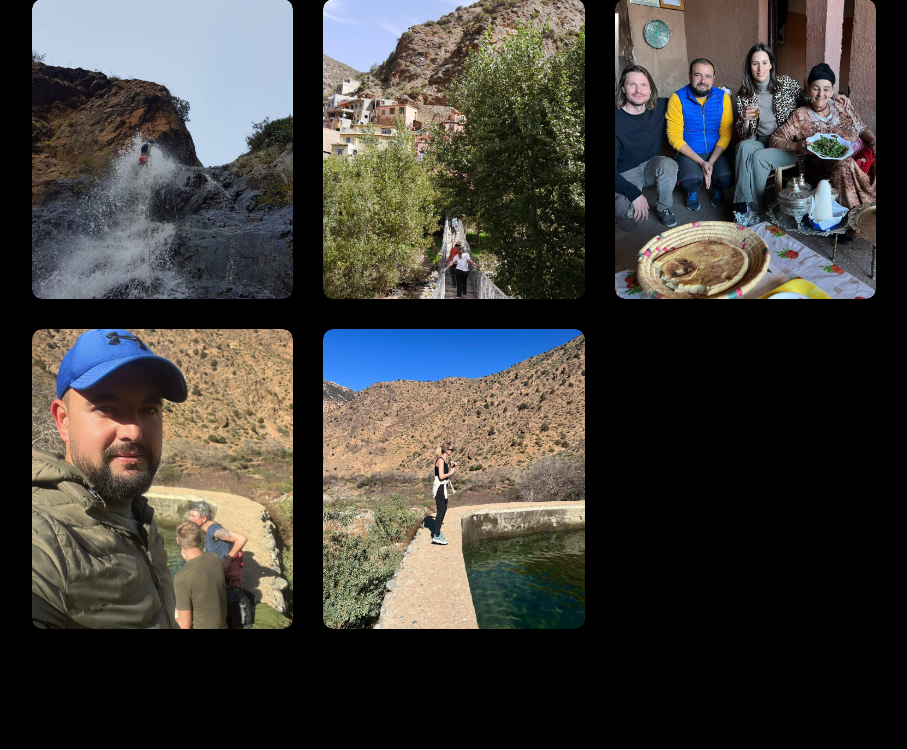
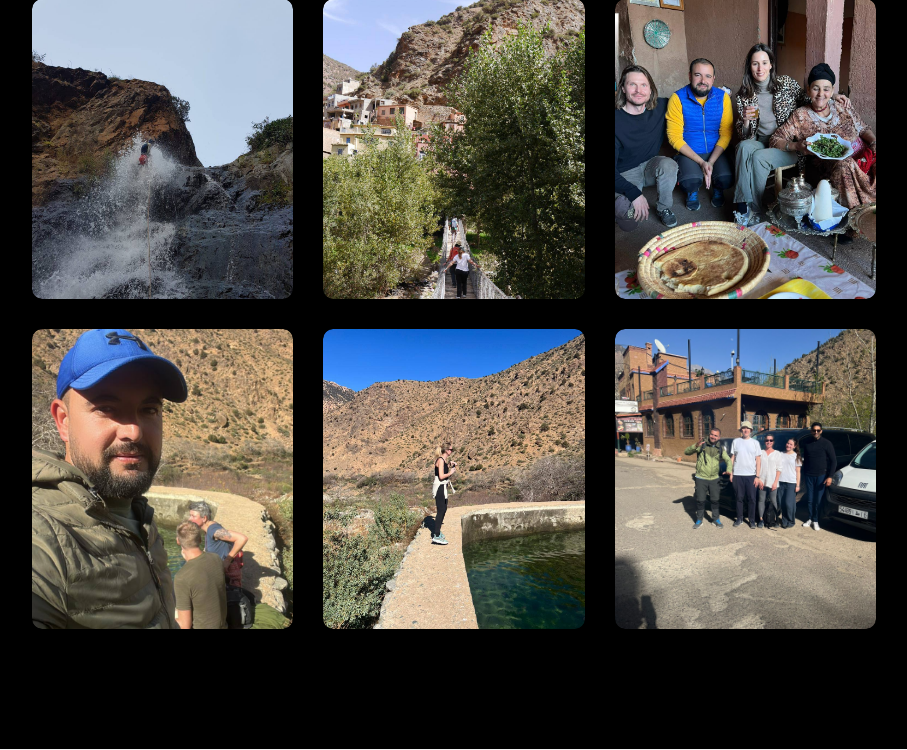
Before and after one commit to Kraeon20/jamal-tours, a Flask app: page / in a window 1280 px wide. Shown: the part 3659-4409 px from the top of the page, without its empty margins (186-1093 px from the left). Run offline with Flask 3, Linux system fonts and the light colour scheme; some libraries are stand-ins or nearby versions.

Commit message:
Added another picture

```diff
--- a/templates/index.html
+++ b/templates/index.html
@@ -211,6 +211,10 @@
             <div class="tour-item">
                 <img src="../static/images/woman.jpg" alt="Tour Image 9">
             </div>
+
+            <div class="tour-item">
+                <img src="../static/images/friends.jpeg" alt="Tour Image 9">
+            </div>
         </div>
     </section>
 
```
Also changed, not shown: static/images/friends.jpeg (added), 1 other file.
